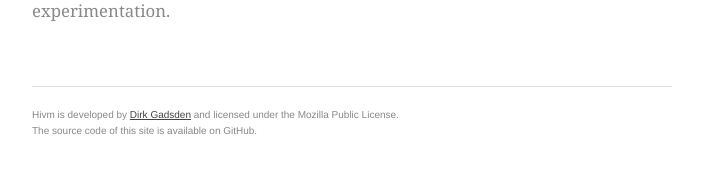
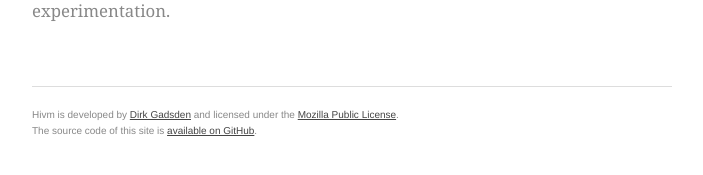
Before and after one commit to dirk/hivm, a Jekyll site: the page built from index.html, in a window 1280 px wide. Shown: the part 322-497 px from the top of the page, without its empty margins (288-991 px from the left). Built offline with Jekyll 4.4.1, drawn with Linux system fonts in a browser that asks for light colours; comment, search, counter and statistics services are not loaded; some of the changed lines change nothing that is shown.

```diff
--- a/_layouts/default.html
+++ b/_layouts/default.html
@@ -29,8 +29,8 @@
         {{ content }}
       </section>
       <footer>
-        Hivm is developed by <a href="http://dirk.to/">Dirk Gadsden</a> and licensed under the Mozilla Public License.<br />
-        The source code of this site is available on GitHub.
+        Hivm is developed by <a href="http://dirk.to/">Dirk Gadsden</a> and licensed under the <a href="http://www.mozilla.org/MPL/2.0/">Mozilla Public License</a>.<br />
+        The source code of this site is <a href="https://github.com/dirk/hivm/tree/gh-pages">available on GitHub</a>.
       </footer>
     </div>
 
```
